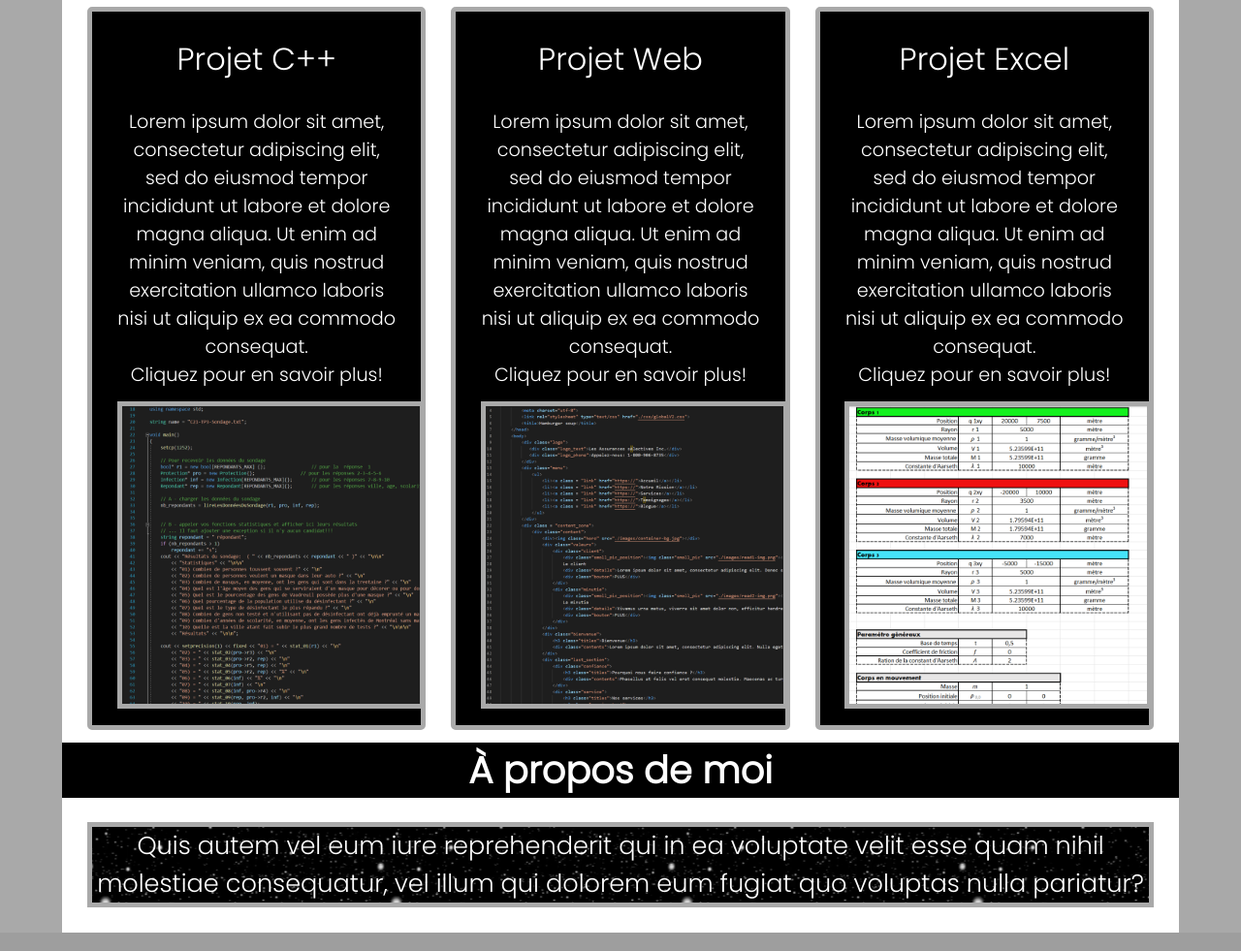
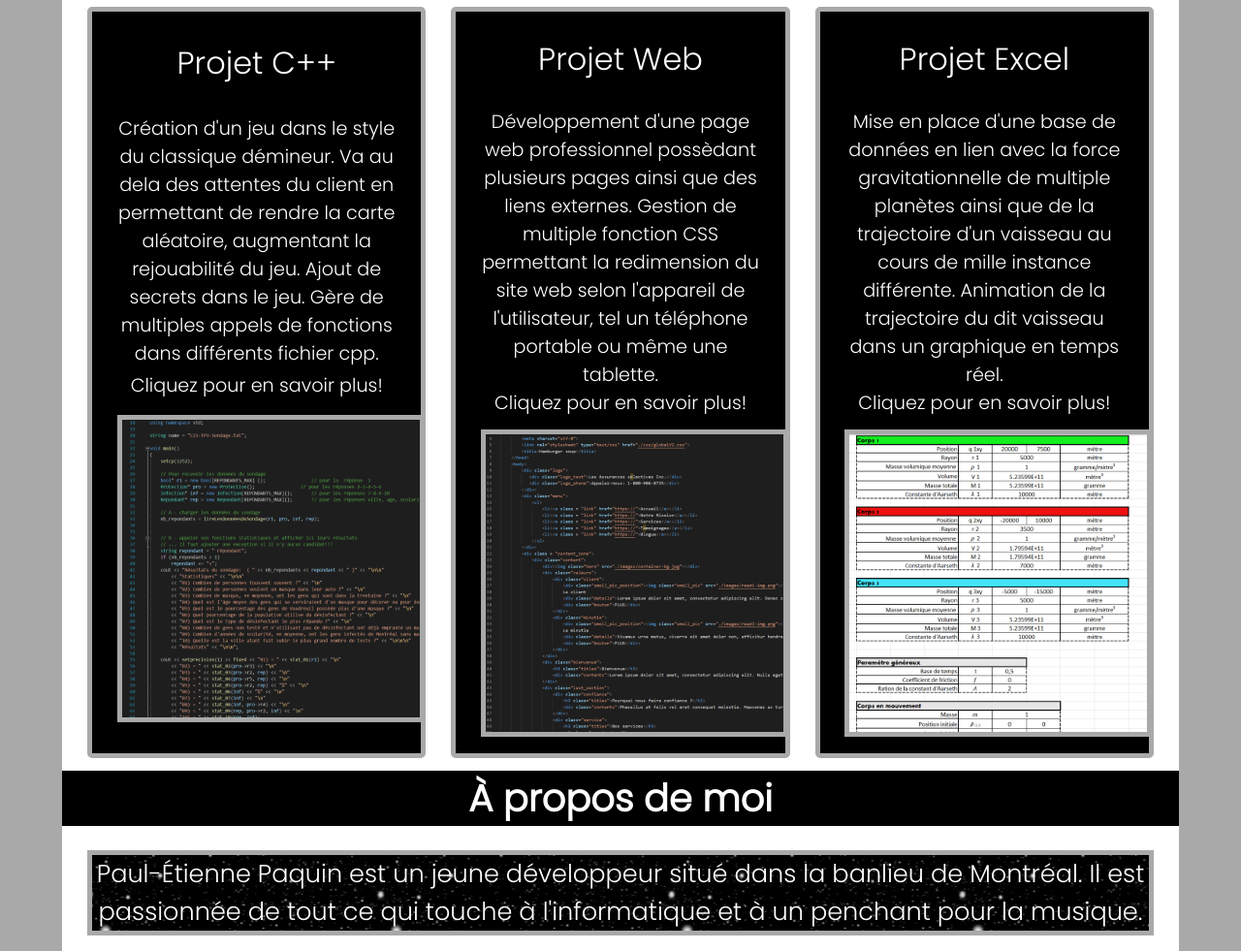
Before and after one commit to IPerhapsCode/ProjetFinalSession1Web, a plain HTML site: page ProjetFinal/MyPage.html in a window 1280 px wide. Shown: the part 1590-2571 px from the top of the page at 97% size. Drawn offline with Linux system fonts and the light colour scheme; grey boxes are pictures that could not be loaded.

Commit message:
added actual text to my page

```diff
--- a/ProjetFinal/MyPage.html
+++ b/ProjetFinal/MyPage.html
@@ -48,7 +48,7 @@
                         <div class="portfolio-order"><img class = "portfolio-pic" src="./img/c++_exemple_print.png"></div>
                         <div class="portfolio-text">
                             <div class="portfolio-text-titre">Projet C++</div>
-                            <div class="portfolio-text-explication">Lorem ipsum dolor sit amet, consectetur adipiscing elit, sed do eiusmod tempor incididunt ut labore et dolore magna aliqua. Ut enim ad minim veniam, quis nostrud exercitation ullamco laboris nisi ut aliquip ex ea commodo consequat.</div>
+                            <div class="portfolio-text-explication">Création d'un jeu dans le style du classique démineur. Va au dela des attentes du client en permettant de rendre la carte aléatoire, augmentant la rejouabilité du jeu. Ajout de secrets dans le jeu. Gère de multiples appels de fonctions dans différents fichier cpp.</div>
                             <a class="portfolio-text-lien" href="https://" target="_blank">Cliquez pour en savoir plus!</a>
                         </div>
                     </div>
@@ -56,7 +56,7 @@
                         <div class="portfolio-order"><img class = "portfolio-pic" src="./img/web_exemple_print.png"></div>
                         <div class="portfolio-text">
                             <div class="portfolio-text-titre">Projet Web</div>
-                            <div class="portfolio-text-explication">Lorem ipsum dolor sit amet, consectetur adipiscing elit, sed do eiusmod tempor incididunt ut labore et dolore magna aliqua. Ut enim ad minim veniam, quis nostrud exercitation ullamco laboris nisi ut aliquip ex ea commodo consequat.</div>
+                            <div class="portfolio-text-explication">Développement d'une page web professionnel possèdant plusieurs pages ainsi que des liens externes. Gestion de multiple fonction CSS permettant la redimension du site web selon l'appareil de l'utilisateur, tel un téléphone portable ou même une tablette.</div>
                             <a class="portfolio-text-lien" href="https://" target="_blank">Cliquez pour en savoir plus!</a>
                         </div>
                     </div>
@@ -64,7 +64,7 @@
                         <div class="portfolio-order"><img class = "portfolio-pic" src="./img/excel_exemple_print.png"></div>
                         <div class="portfolio-text">
                             <div class="portfolio-text-titre">Projet Excel</div>
-                            <div class="portfolio-text-explication">Lorem ipsum dolor sit amet, consectetur adipiscing elit, sed do eiusmod tempor incididunt ut labore et dolore magna aliqua. Ut enim ad minim veniam, quis nostrud exercitation ullamco laboris nisi ut aliquip ex ea commodo consequat.</div>
+                            <div class="portfolio-text-explication">Mise en place d'une base de données en lien avec la force gravitationnelle de multiple planètes ainsi que de la trajectoire d'un vaisseau au cours de mille instance différente. Animation de la trajectoire du dit vaisseau dans un graphique en temps réel.</div>
                             <a class="portfolio-text-lien" href="https://" target="_blank">Cliquez pour en savoir plus!</a>
                         </div>
                     </div>
@@ -73,7 +73,7 @@
                     <h1>À propos de moi</h1>
                 </section>
                 <section>
-                    <p class="moi-texte">Quis autem vel eum iure reprehenderit qui in ea voluptate velit esse quam nihil molestiae consequatur, vel illum qui dolorem eum fugiat quo voluptas nulla pariatur?</p>
+                    <p class="moi-texte">Paul-Étienne Paquin est un jeune développeur situé dans la banlieu de Montréal. Il est passionnée de tout ce qui touche à l'informatique et à un penchant pour la musique.</p>
                 </section>
             </div>
         </main>
```
